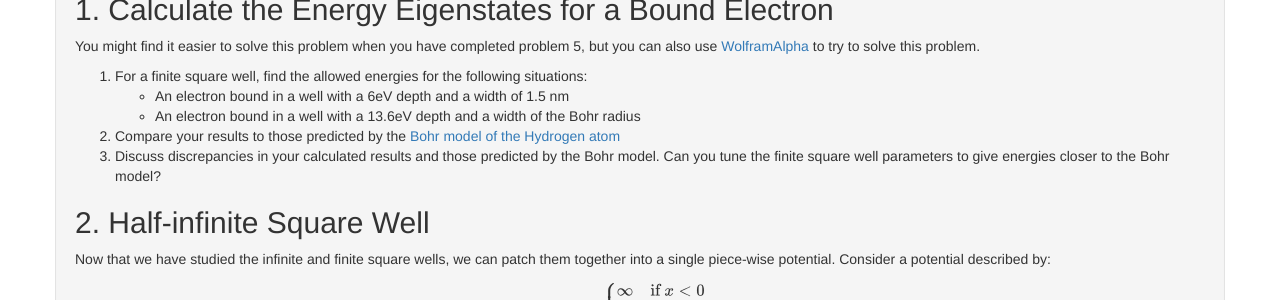
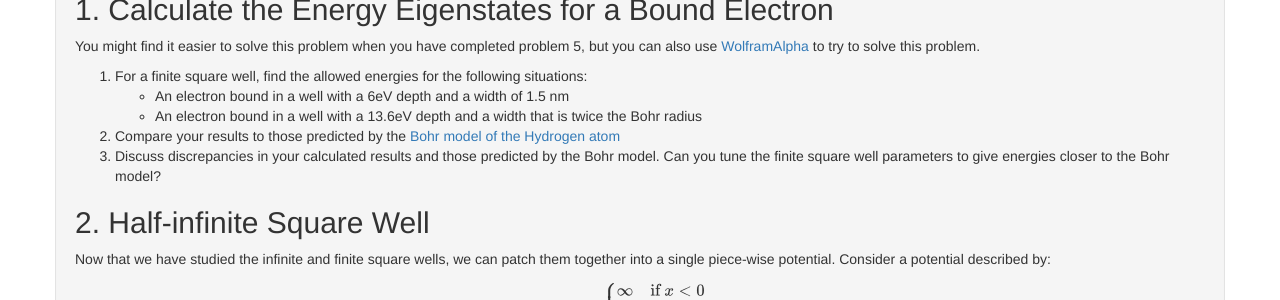
Before and after one commit to dannycab/phy472msu_s2021, a Jekyll site: the page built from assignments/homework3.md, in a window 1280 px wide. Shown: the part 259-559 px from the top of the page. Built offline with Jekyll 4.4.1, drawn with Linux system fonts in a browser that asks for light colours.

Commit message:
fixed typo

```diff
--- a/assignments/homework3.md
+++ b/assignments/homework3.md
@@ -14,7 +14,7 @@ You might find it easier to solve this problem when you have completed problem 5
 
 1. For a finite square well, find the allowed energies for the following situations:
   * An electron bound in a well with a 6eV depth and a width of 1.5 nm
-  * An electron bound in a well with a 13.6eV depth and a width of the Bohr radius
+  * An electron bound in a well with a 13.6eV depth and a width that is twice the Bohr radius
 2. Compare your results to those predicted by the [Bohr model of the Hydrogen atom](https://en.wikipedia.org/wiki/Bohr_model)
 3. Discuss discrepancies in your calculated results and those predicted by the Bohr model. Can you tune the finite square well parameters to give energies closer to the Bohr model?
 
```
Also changed, not shown: 1 other file.
